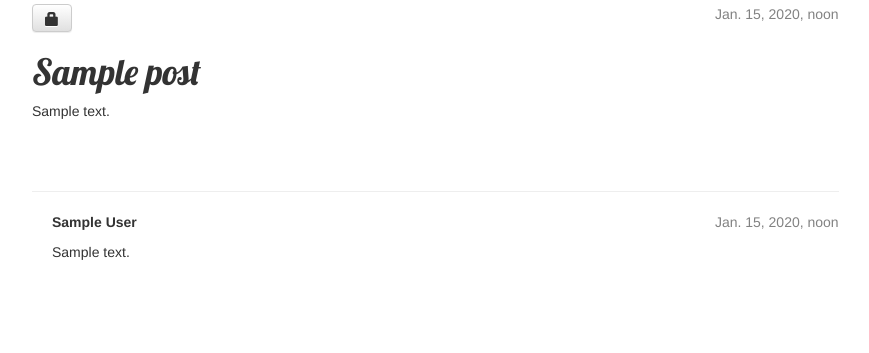
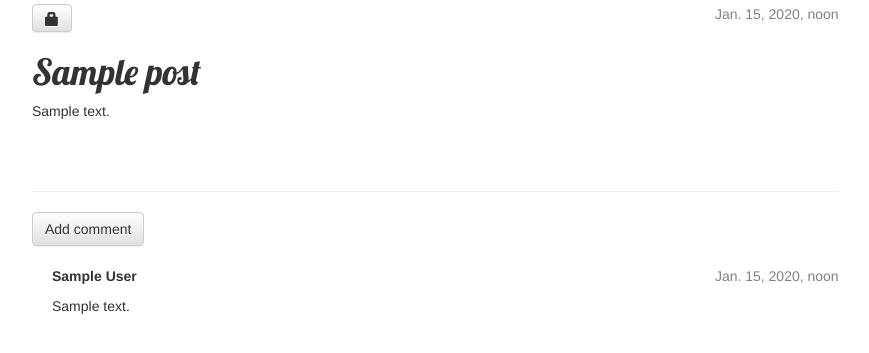
Before and after one commit to VladyslavVelychko/my-first-Django-blog, a Django app: page /post/1/ in a window 1280 px wide. Shown: the part 140-493 px from the top of the page, without its empty margins (23-892 px from the left). Run offline with Django 3.2, Linux system fonts and the light colour scheme; tables that the repository leaves empty hold one stand-in row (values such as "Sample post"); some libraries are stand-ins or nearby versions.

Commit message:
Added feature: write comments

```diff
--- a/blog/templates/blog/post_detail.html
+++ b/blog/templates/blog/post_detail.html
@@ -19,6 +19,7 @@
         <p>{{ post.text|linebreaksbr }}</p>
     </div>
 	<hr>
+	<a class="btn btn-default" href="{% url 'add_comment_to_post' pk=post.pk %}">Add comment</a>
 	{% for comment in post.comments.all %}
 		<div	class="comment">
 			<div class="date">{{ comment.created_date }}</div>
--- a/blog/urls.py
+++ b/blog/urls.py
@@ -9,4 +9,5 @@ urlpatterns = [
     url(r'^drafts/$', views.post_draft_list, name='post_draft_list'),
     url(r'^post/(?P<pk>\d+)/publish/$', views.post_publish, name='post_publish'),
     url(r'^post/(?P<pk>\d+)/remove/$', views.post_remove, name='post_remove'),
+    url(r'^post/(?P<pk>\d+)/comment/$',	views.add_comment_to_post, name='add_comment_to_post'),
 ]
--- a/blog/views.py
+++ b/blog/views.py
@@ -1,7 +1,7 @@
 from django.shortcuts import render, get_object_or_404, redirect
 from django.utils import timezone
 from .models import Post
-from .forms import PostForm
+from .forms import PostForm,CommentForm
 from	django.contrib.auth.decorators	import	login_required
 def post_list(request):
     posts = Post.objects.filter(published_date__lte=timezone.now()).order_by('published_date')
@@ -53,3 +53,15 @@ def post_remove(request, pk):
 	post=get_object_or_404(Post,pk=pk)
 	post.delete()
 	return	redirect('blog.views.post_list')
+def add_comment_to_post(request, pk):
+	post=get_object_or_404(Post,pk=pk)
+	if request.method=="POST":
+		form=CommentForm(request.POST)
+		if form.is_valid():
+			comment=form.save(commit=False)
+			comment.post=post
+			comment.save()
+			return redirect('blog.views.post_detail', pk=post.pk)
+	else:
+		form=CommentForm()
+	return render(request, 'blog/add_comment_to_post.html', {'form': form})
```
Also changed, not shown: blog/forms.py (+7 -1 lines), blog/templates/blog/add_comment_to_post.html (added, +8 -0 lines).
